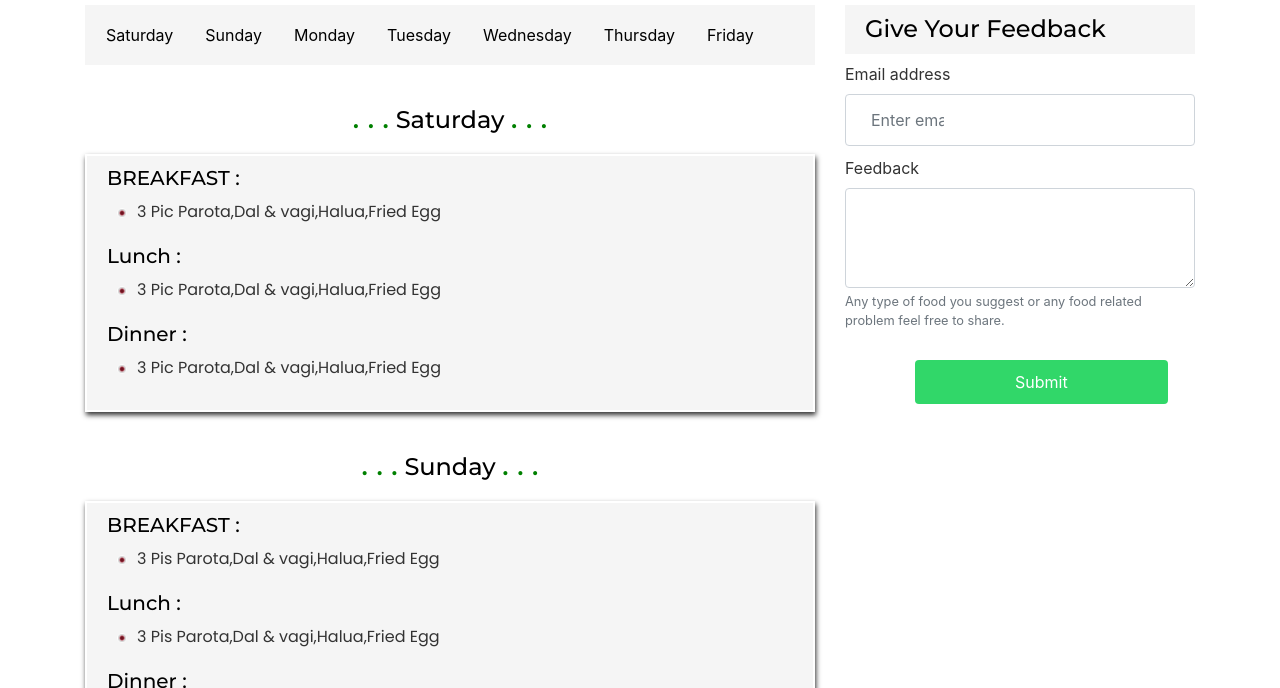
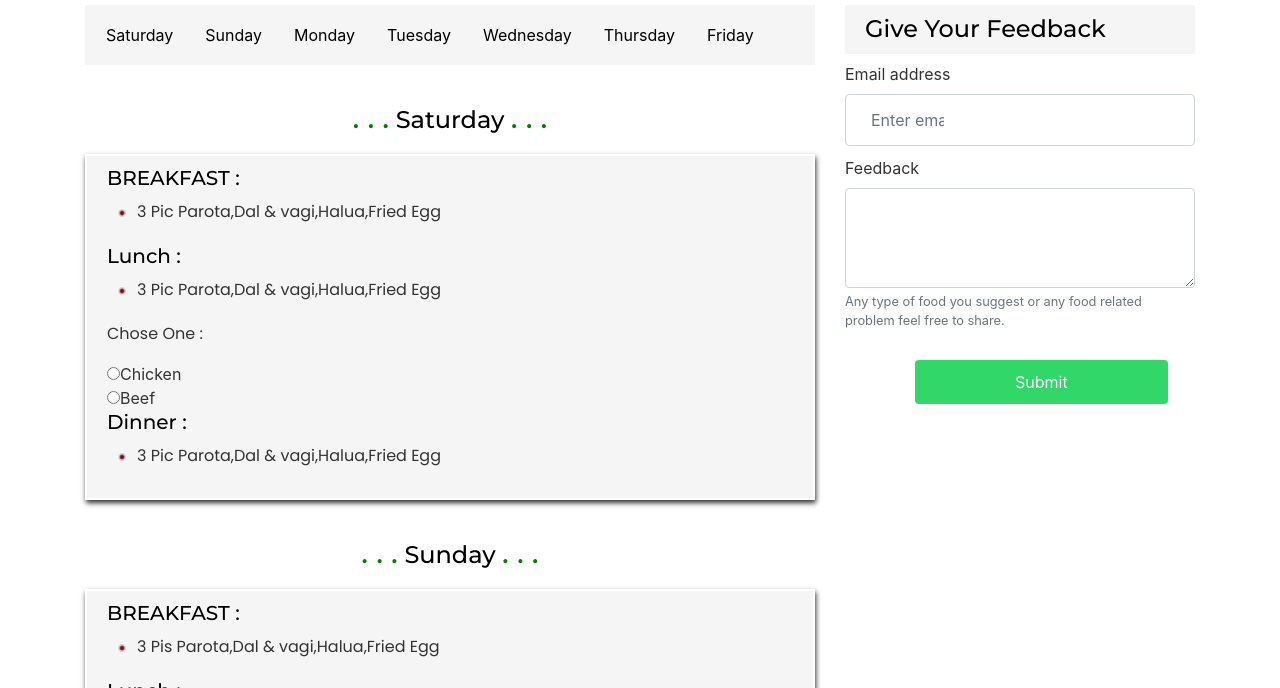
Before and after one commit to parthopps/update_mealkoyta, a plain HTML site: page foodchart.html in a window 1280 px wide. Shown: the part 643-1331 px from the top of the page. Drawn offline with nearby package versions, Linux system fonts and the light colour scheme.

Commit message:
Update foodchart.html

```diff
--- a/foodchart.html
+++ b/foodchart.html
@@ -118,7 +118,11 @@
 		   <h5> BREAKFAST :</h5>
 			   <p><img src="images/dot.png" height="10px" width="10px" style="margin:10px 10px;">3 Pic Parota,Dal & vagi,Halua,Fried Egg </p>
 		  <h5> Lunch :</h5>
-		  	   <p><img src="images/dot.png" height="10px" width="10px" style="margin:10px 10px;">3 Pic Parota,Dal & vagi,Halua,Fried Egg </p>
+			 <p><img src="images/dot.png" height="10px" width="10px" style="margin:10px 10px;">3 Pic Parota,Dal & vagi,Halua,Fried Egg </p>
+			 <p>Chose One : </p>
+            <input type="radio" name="who" value="self"/>Chicken
+        <br>
+		<input type="radio" name="who" value="manager"/>Beef
 		  <h5> Dinner :</h5>
 		  	   <p><img src="images/dot.png" height="10px" width="10px" style="margin:10px 10px;">3 Pic Parota,Dal & vagi,Halua,Fried Egg </p>
 
```
